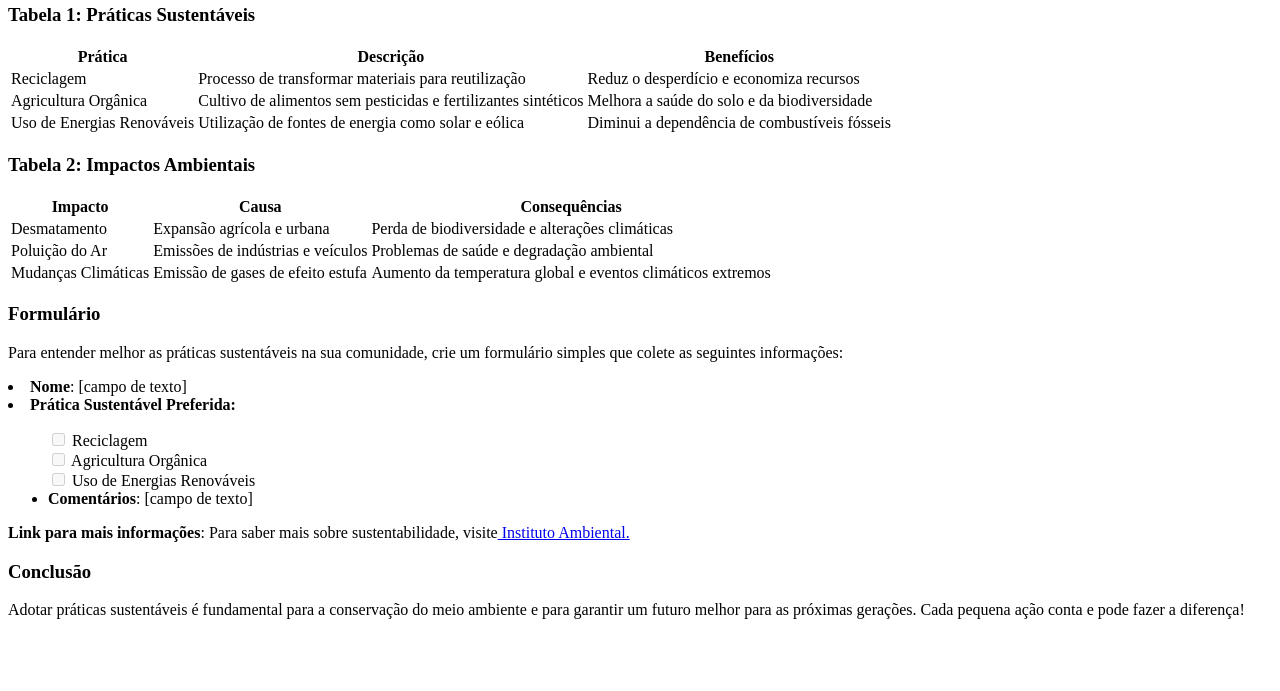
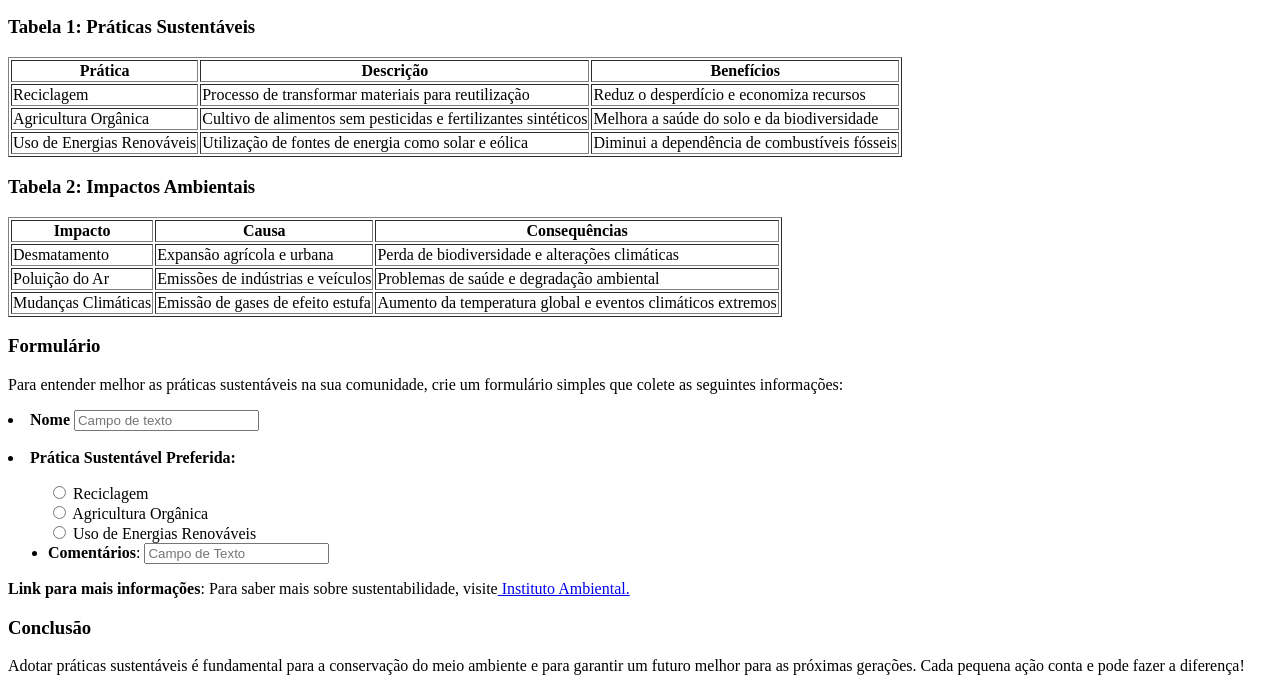
Before and after one commit to ryanpereira87/exercicios-pw, a plain HTML site: page Lista 4/pw-lista-4.html in a window 1280 px wide. Shown: the part 1534-2225 px from the top of the page. Before the commit the page ends 2169 px from the top, so only its background shows below. Drawn offline with Linux system fonts and the light colour scheme.

Commit message:
Exercício Atualizado

```diff
--- a/Lista 4/pw-lista-4.html
+++ b/Lista 4/pw-lista-4.html
@@ -14,7 +14,7 @@
   <p>Outro ponto importante é a <strong>hidratação</strong>. O consumo adequado de água é crucial para o funcionamento das células e para a regulação da temperatura corporal. A desidratação pode levar a problemas de saúde, como fadiga, dor de cabeça e diminuição do desempenho físico.</p>
   <h3>Benefícios das Atividades Físicas</h3>
   <p>A tabela abaixo resume algumas atividades físicas comuns e seus benefícios:</p>
-  <table>
+  <table border="1">
     <thead>
     <tr>
     <th>Atividade</th>
@@ -70,7 +70,7 @@
   <br>
   <em> Imagem: Práticas sustentáveis</em>
   <h3>Tabela 1: Práticas Sustentáveis</h3>
-  <table>
+  <table  border="1">
     <thead>
       <tr>
        <th>Prática</th>
@@ -97,7 +97,7 @@
     </tbody>
   </table>
   <h3>Tabela 2: Impactos Ambientais</h3>
-   <table>
+   <table border="1">
     <thead>
       <tr>
        <th>Impacto</th>
@@ -125,24 +125,18 @@
   </table>
   <h3>Formulário</h3>
   <p>Para entender melhor as práticas sustentáveis na sua comunidade, crie um formulário simples que colete as seguintes informações:</p>
-   <li><strong>Nome</strong>: [campo de texto]</li>
+   <li><strong>Nome</strong> <input type="text" placeholder="Campo de texto" name="" id=""> </li>
+   <br>
     <li><strong>Prática Sustentável Preferida:</strong>
-    <ul class="contains-task-list">
-    </li class="task-list-item">
-    <input id="" class="task-list-item-checkbox" type="checkbox" disabled="" aria-label="Incomplete task">
-    Reciclagem
-    </li>
-    <br>
-    </li class="task-list-item">
-    <input id="" class="task-list-item-checkbox" type="checkbox" disabled="" aria-label="Incomplete task">
-    Agricultura Orgânica
-    </li>
-    <br>
-     </li class="task-list-item">
-    <input id="" class="task-list-item-checkbox" type="checkbox" disabled="" aria-label="Incomplete task">
-    Uso de Energias Renováveis
-    </li>
-    <li><strong>Comentários</strong>: [campo de texto]</li>
+    <ul>
+        <input type="radio" name="Ronaldo" id="">
+        <label for="">Reciclagem</label> <br>
+        <input type="radio" name="Ronaldo" id="">
+        <label for=""> Agricultura Orgânica</label>
+       <br> <input type="radio" name="Ronaldo" id="">
+        <label for="">Uso de Energias Renováveis</label>
+    <li><strong>Comentários</strong>:
+    <input type="text" placeholder="Campo de Texto" name="" id=""> </li>
   </ul>
   <p><strong>Link para mais informações</strong>: Para saber mais sobre sustentabilidade, visite<a href="https://www.ibama.gov.br/index.php" target="_blank"> Instituto Ambiental.</a>
   <h3>Conclusão</h3>
```
